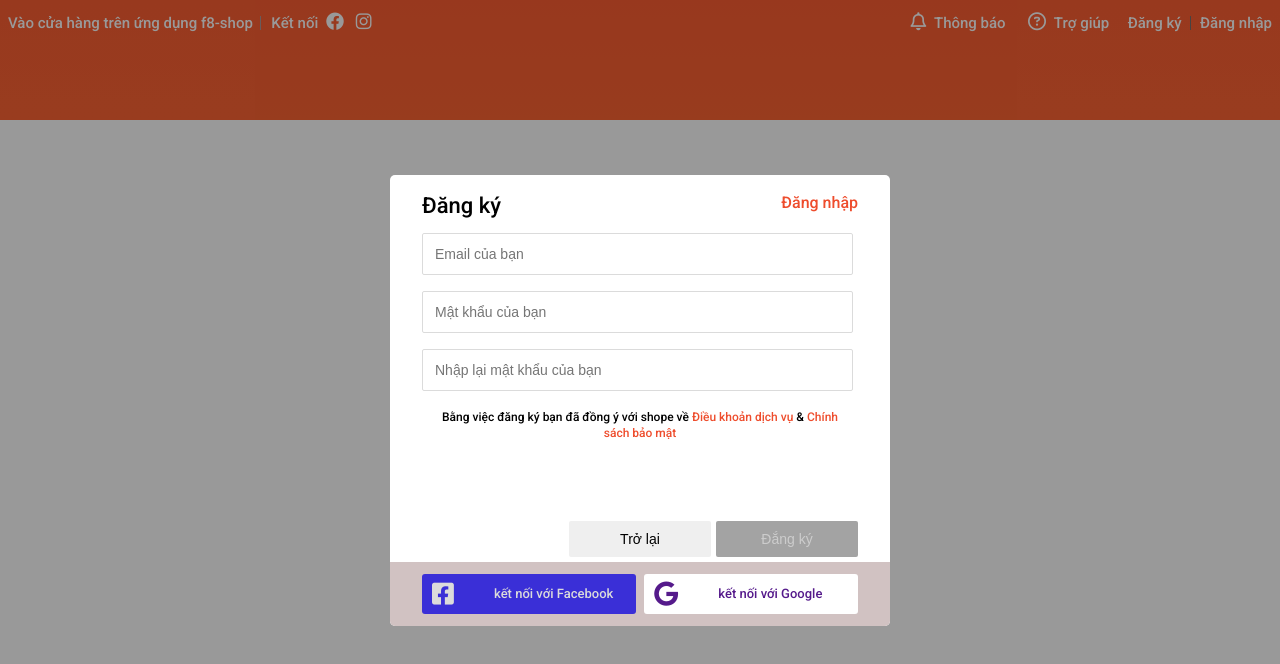
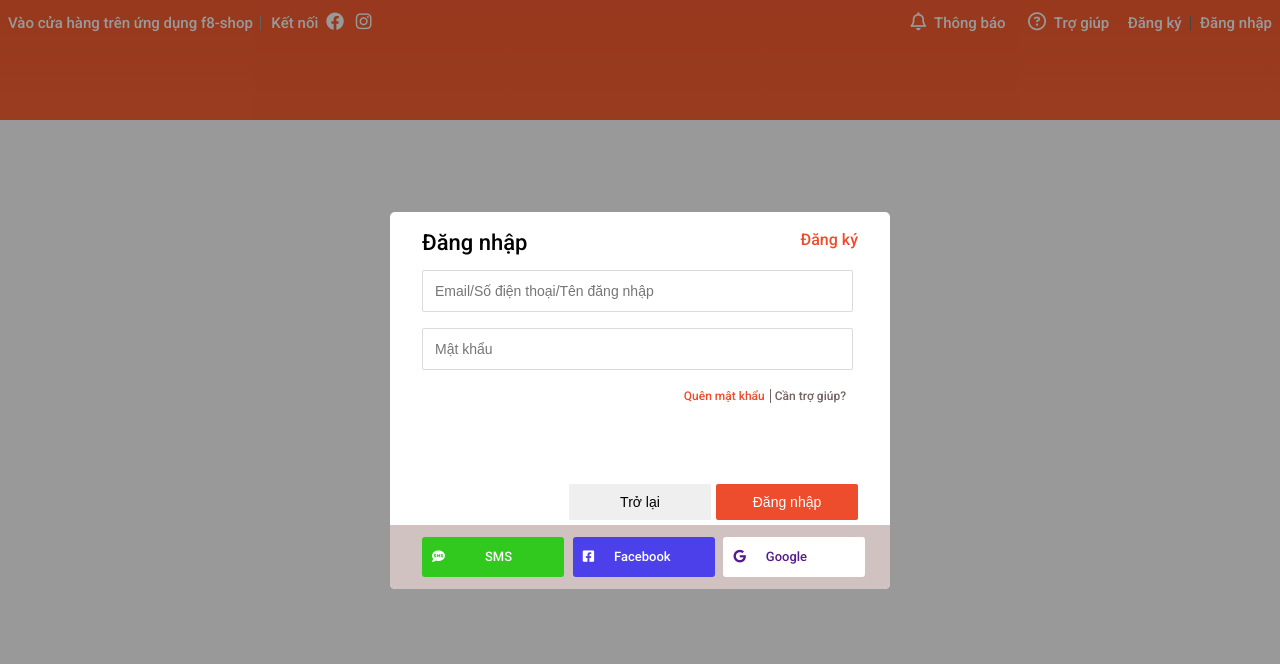
Before and after one commit to dongnhatkhoa1905/f8-shop, a plain HTML site: page assets/index.html in a window 1280 px wide. Drawn offline with Linux system fonts and the light colour scheme; files whose address does not match are found by name.

Commit message:
form dang nhap

```diff
--- a/assets/css/style.css
+++ b/assets/css/style.css
@@ -303,9 +303,6 @@
     display: flex;
 }
 
-.modal__inner {
-
-}
 
 .modal__overlay {
     position: absolute;
@@ -420,7 +417,6 @@
 
 .btn--with-icon {
     display: flex;
-
     width: 49%;
     padding: 2px 0;
     border-radius: 3px;
@@ -432,11 +428,59 @@
 
 .fa-square-facebook,
 .fa-google {
-    margin-left: 10px;
-    font-size: 25px;
+
 }
 
 .btn--with-icon-left {
     background-color: #3a2fd7;
     color: #dbdbdb;
 }
+
+
+/* login form  */
+.auth-form-login__forget-password {
+    display: flex;
+    gap: 10px;
+    justify-content: flex-end;
+}
+
+.auth-form-login__text-link {
+    position: relative;
+    display: flex;
+    align-items: center;
+    color: #746363;
+}
+
+.auth-form-login__text-link::before {
+    position: absolute;
+    left: -5px;
+    display: inline-block;
+    content: "";
+    width: 1px;
+    height: 14px;
+    background: #746363;
+
+}
+
+
+.btn--with-icon-left__login {
+    display: flex;
+    gap: 20px;
+
+}
+
+.auth-form-login-social__icon  {
+    margin-left: 10px;
+}
+
+.btn--with-icon-left__login:nth-child(2) {
+    background-color: #4c40eb;
+    color: #fff;
+}
+
+.btn--with-icon-left__login:nth-child(1) {
+    display: flex;
+    gap: 40px;
+    background-color: #31c91d;
+    color: #fff;
+}
--- a/assets/index.html
+++ b/assets/index.html
@@ -233,8 +233,8 @@
 
             <div class="modal__body">
                 <div class="modal__inner">
-                    <!-- Authen form -->
-                    <div class="auth-form">
+                    <!-- resign form -->
+                    <!-- <div class="auth-form">
                         <div class="auth-form__container">
                             <div class="clear"></div>
 
@@ -288,7 +288,6 @@
                                 </button>
                             </div>
                         </div>
-                    </div>
                         <div class="auth-form__social">
                             <a href="" class="btn btn--with-icon btn--with-icon-left">
                                 <i class="fa-brands fa-square-facebook"></i>
@@ -299,6 +298,71 @@
                                 <p class="auth-form-social__right">kết nối với Google</p>
                             </a>
                         </div>
+                    </div> -->
+                    <!-- login -->
+                    <div class="auth-form">
+                        <div class="auth-form__container">
+                            <div class="clear"></div>
+
+                            <div class="auth-form__header">
+                                <h3 class="auth-form__heading">Đăng nhập</h3>
+                                <span class="auth-form__switch-btn"
+                                    >Đăng ký</span
+                                >
+                            </div>
+                            <div class="auth-form__form">
+                                <div class="auth-form__group">
+                                    <input
+                                        type="text"
+                                        class="auth-form__input"
+                                        placeholder="Email/Số điện thoại/Tên đăng nhập"
+                                    />
+                                </div>
+                                <div class="auth-form__group">
+                                    <input
+                                        type="password"
+                                        class="auth-form__input"
+                                        placeholder="Mật khẩu"
+                                    />
+                                </div>
+
+                            </div>
+
+                            <div class="auth-form__aside auth-form-login__aside">
+                                <p class="auth-form__policy-text auth-form-login__forget-password">
+
+                                    <a href="" class="auth-form__text-link"
+                                        >Quên mật khẩu</a
+                                    >
+
+                                    <a href="" class="auth-form__text-link auth-form-login__text-link"
+                                        >Cần trợ giúp?</a
+                                    >
+                                </p>
+                            </div>
+
+                            <div class="auth-form__controls">
+                                <button class="btn">Trở lại</button>
+                                <button class="btn btn--primary ">
+                                    Đăng nhập
+                                </button>
+                            </div>
+                        </div>
+                        <div class="auth-form__social auth-form-login__social">
+                            <a href="" class="btn btn--with-icon btn--with-icon-left btn--with-icon-left__login">
+                                <i class="fa-solid fa-comment-sms auth-form-login-social__icon"></i>
+                                <p class="auth-form-social__left auth-form-login-social__left">SMS</p>
+                            </a>
+                            <a href="" class="btn btn--with-icon btn--with-icon-left__login">
+                                <i class="fa-brands fa-square-facebook auth-form-login-social__icon"></i>
+                                <p class="auth-form-social__right">Facebook</p>
+                            </a>
+                            <a href="" class="btn btn--with-icon btn--with-icon-left__login">
+                                <i class="fa-brands fa-google auth-form-login-social__icon"></i>
+                                <p class="auth-form-social__right">Google</p>
+                            </a>
+                        </div>
+                    </div>
 
                 </div>
             </div>
```
Lines whose indentation alone changed are shown as unchanged.
